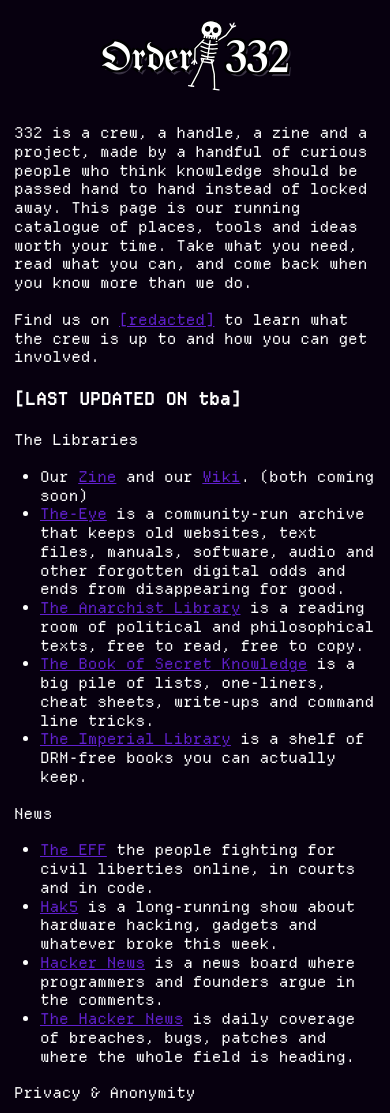
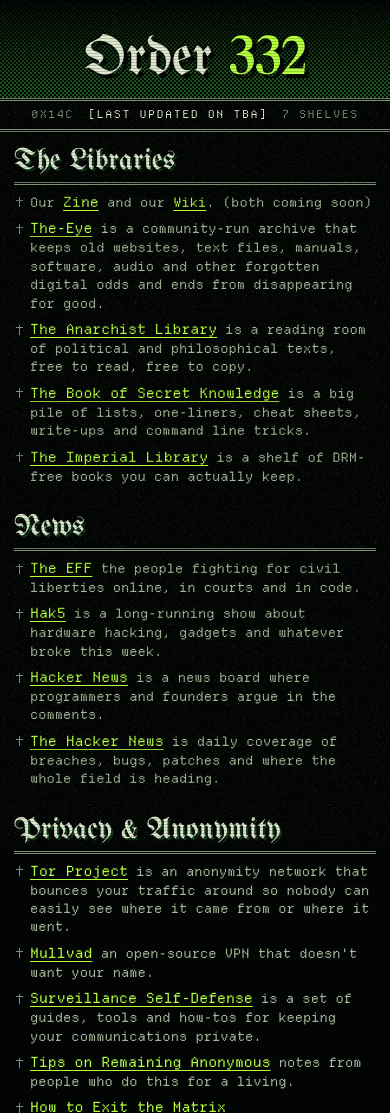
Before and after one commit to order-332/web, a website: page templates/20-gothic-linklist/index.html in a window 390 px wide. Shown: the top 1113 px of the page. Drawn offline with Linux system fonts and the light colour scheme.

Commit message:
Rebuild gothic linklist with a masthead and index columns

```diff
--- a/templates/20-gothic-linklist/index.html
+++ b/templates/20-gothic-linklist/index.html
@@ -3,19 +3,26 @@
 <head>
 <meta charset="utf-8">
 <meta name="viewport" content="width=device-width, initial-scale=1">
+<link rel="icon" href="/favicon.ico">
 <title>332 // gothic linklist</title>
 <link rel="stylesheet" href="../fonts/fonts.css">
 <link rel="stylesheet" href="style.css">
+<link rel="stylesheet" href="../shared/grave.css">
 </head>
 <body>
-<a class="bannerlink" href="#"><p class="banner"><span class="w1">Order</span><img class="skel" src="skeleton.svg" alt="" width="80" height="120"><span class="w2">332</span></p></a>
+<header class="mast">
+  <p class="name"><span class="w1">Order</span> <span class="w2">332</span></p>
+  <div class="line">
+    <span>0x14C</span>
+    <h1>[LAST UPDATED ON tba]</h1>
+    <span>7 shelves</span>
+  </div>
+</header>
 
-<p>332 is a crew, a handle, a zine and a project, made by a handful of curious people who think knowledge should be passed hand to hand instead of locked away. This page is our running catalogue of places, tools and ideas worth your time. Take what you need, read what you can, and come back when you know more than we do.</p>
-<p>Find us on <a href="#">[redacted]</a> to learn what the crew is up to and how you can get involved.</p>
+<main class="crypt">
 
-<h1>[LAST UPDATED ON tba]</h1>
-
-<p> The Libraries </p>
+<section>
+<h2>The Libraries</h2>
 <ul>
   <li>Our <a href="#">Zine</a> and our <a href="#">Wiki</a>. (both coming soon)</li>
   <li><a href="https://the-eye.eu/" target="_blank" rel="noopener noreferrer">The-Eye</a> is a community-run archive that keeps old websites, text files, manuals, software, audio and other forgotten digital odds and ends from disappearing for good.</li>
@@ -23,16 +30,20 @@
   <li><a href="https://github.com/trimstray/the-book-of-secret-knowledge" target="_blank" rel="noopener noreferrer">The Book of Secret Knowledge</a> is a big pile of lists, one-liners, cheat sheets, write-ups and command line tricks.</li>
   <li><a href="http://xfmro77i3lixucja.onion/" target="_blank" rel="noopener noreferrer">The Imperial Library</a> is a shelf of DRM-free books you can actually keep.</li>
 </ul>
+</section>
 
-<p> News </p>
+<section>
+<h2>News</h2>
 <ul>
   <li><a href="https://www.eff.org/" target="_blank" rel="noopener noreferrer">The EFF</a> the people fighting for civil liberties online, in courts and in code.</li>
   <li><a href="https://www.youtube.com/user/Hak5Darren" target="_blank" rel="noopener noreferrer">Hak5</a> is a long-running show about hardware hacking, gadgets and whatever broke this week.</li>
   <li><a href="https://news.ycombinator.com/" target="_blank" rel="noopener noreferrer">Hacker News</a> is a news board where programmers and founders argue in the comments.</li>
   <li><a href="https://thehackernews.com/" target="_blank" rel="noopener noreferrer">The Hacker News</a> is daily coverage of breaches, bugs, patches and where the whole field is heading.</li>
 </ul>
+</section>
 
-<p> Privacy &amp; Anonymity </p>
+<section>
+<h2>Privacy &amp; Anonymity</h2>
 <ul>
   <li><a href="https://www.torproject.org/" target="_blank" rel="noopener noreferrer">Tor Project</a> is an anonymity network that bounces your traffic around so nobody can easily see where it came from or where it went.</li>
   <li><a href="https://mullvad.net/en/" target="_blank" rel="noopener noreferrer">Mullvad</a> an open-source VPN that doesn't want your name.</li>
@@ -47,8 +58,10 @@
   <li><a href="https://prism-break.org/en/about/" target="_blank" rel="noopener noreferrer">PRISM Break</a> is a directory of decentralized and self-hosted replacements for the big platforms.</li>
   <li><a href="https://securedrop.org/" target="_blank" rel="noopener noreferrer">SecureDrop</a> is a platform that lets sources talk to journalists without getting burned.</li>
 </ul>
+</section>
 
-<p> Security </p>
+<section>
+<h2>Security</h2>
 <ul>
   <li><a href="https://sec.eff.org/articles" target="_blank" rel="noopener noreferrer">Security Education Companion</a> is free material for people who teach digital security to others.</li>
   <li><a href="https://www.linuxtopia.org/LinuxSecurity/index.html" target="_blank" rel="noopener noreferrer">Linux Security</a> is a guide by <a href="https://www.linuxtopia.org/LinuxSecurity/index.html" target="_blank" rel="noopener noreferrer">Linuxtopia</a> on locking down a Linux box.</li>
@@ -56,24 +69,27 @@
   <li><a href="https://ctf.order332.com/" target="_blank" rel="noopener">332 CTF</a> is our capture the flag. A legal place to break things, learn something and test what you think you know.</li>
   <li><a href="https://www.cybrary.it/" target="_blank" rel="noopener noreferrer">Cybrary</a> is an online school for security and IT skills.</li>
 </ul>
+</section>
 
-<p> Linux </p>
+<section>
+<h2>Linux</h2>
 <ul>
   <li><a href="https://www.linuxfromscratch.org/" target="_blank" rel="noopener noreferrer">Linux From Scratch (LFS)</a> is a project that walks you through building your own Linux system from source, one package at a time.</li>
   <li><a href="https://linuxjourney.com/" target="_blank" rel="noopener noreferrer">Linux Journey</a> is a free course for people who have never opened a terminal.</li>
   <li><a href="https://linuxnewbieguide.org/overview-of-chapters/" target="_blank" rel="noopener noreferrer">linux Newbie Guide</a> is a gentle starting point if Linux is brand new to you.</li>
   <li><a href="https://www.linuxtopia.org/" target="_blank" rel="noopener noreferrer">Linuxtopia</a> is a deep reference for anyone learning or running open source in the real world.</li>
 </ul>
+</section>
 
-<p> Neat Sites </p>
+<section>
+<h2>Neat Sites</h2>
 <ul>
-  <li><a href="../#03" target="_top">332.nfo</a> is a release info file for the crew, drawn in 80 columns of box characters.</li>
   <li><a href="../#04" target="_top">332 bbs</a> is a dial-up board login, phosphor and all.</li>
-  <li><a href="../#06" target="_top">332 hexdump</a> is the crew dumped to bytes, offset by offset.</li>
-  <li><a href="../#08" target="_top">332 glyph</a> is a page of dot-matrix sigils you can select like a terminal.</li>
-  <li><a href="../#09" target="_top">332 globe</a> is a dotted world you can turn, with the trace drawn across it.</li>
   <li><a href="../#10" target="_top">332 circuit</a> is the crew etched into a circuit board.</li>
-  <li><a href="../#11" target="_top">332 web</a> is a traceroute that ends somewhere you didn't expect.</li>
+  <li><a href="../#12" target="_top">332 grimoire</a> is a tome that opens on its spine.</li>
+  <li><a href="../#14" target="_top">332 orbit</a> is a portal of planets on the wire.</li>
+  <li><a href="../#15" target="_top">332 wired</a> is a program diary printed to a dithered desk.</li>
+  <li><a href="../#19" target="_top">332 ff7 box</a> is a menu window with the drop dates in it.</li>
   <li><a href="https://www.couragefound.org/" target="_blank" rel="noopener noreferrer">The Courage Foundation</a> raises money and support for people who blew the whistle and paid for it.</li>
   <li><a href="https://wikileaks.org/" target="_blank" rel="noopener noreferrer">WikiLeaks</a> publishes leaked documents and keeps them up.</li>
   <li><a href="https://spyware.neocities.org/" target="_blank" rel="noopener noreferrer">Spyware Watchdog</a> reviews software by how much it spies on you.</li>
@@ -86,8 +102,10 @@
   <li><a href="https://riseup.net/" target="_blank" rel="noopener noreferrer">Riseup</a> is a group that runs communication tools for people organizing for change. They build alternatives that don't need anybody's permission.</li>
   <li><a href="https://districts.neocities.org/" target="_blank" rel="noopener noreferrer">Districts</a> is a directory of small handmade sites, so you can find more pages like this one.</li>
 </ul>
+</section>
 
-<p> Tech </p>
+<section>
+<h2>Tech</h2>
 <ul>
   <li><a href="https://pwnagotchi.ai/" target="_blank" rel="noopener noreferrer">Pwnagotchi</a> is a little "AI" on a tiny board that learns from the WiFi around it and collects handshakes while you carry it around (either by listening quietly or by being rude about it).</li>
   <li><a href="https://hak5.org/products/bash-bunny" target="_blank" rel="noopener noreferrer">Bash Bunny</a> is a USB stick that pretends to be a keyboard, an ethernet adapter, a serial port, or all of them at once.</li>
@@ -102,6 +120,9 @@
   <li><a href="https://flipperzero.one/" target="_blank" rel="noopener noreferrer">Flipper Zero</a> <a href="https://discord.com/invite/y5E5m8jbgb" target="_blank" rel="noopener noreferrer">[Discord]</a> is a toy-shaped multi-tool for radios, access control, hardware and more. Open source, endlessly hackable. <a href="https://discord.com/invite/y5E5m8jbgb" target="_blank" rel="noopener noreferrer">[Discord]</a></li>
   <li><a href="https://retia.io/products/wi-fi-nugget-assembled" target="_blank" rel="noopener noreferrer">WiFi Nugget</a> is a small WiFi board with a screen and buttons, soldered and ready to flash.</li>
 </ul>
+</section>
+
+</main>
 
 <p class="foot"><a class="btn" href="#"><span class="mark" aria-hidden="true"></span><span class="bt">ORDER<br>332</span></a> <a href="#">about</a></p>
 </body>
--- a/templates/20-gothic-linklist/style.css
+++ b/templates/20-gothic-linklist/style.css
@@ -1,34 +1,47 @@
-html{background:#07000f;color-scheme:dark}
-body{max-width:720px;margin:0 auto;padding:8px 0 24px;background:#07000f;color:#fff;
-  font:16px/1.25 Departure,"Lucida Console",monospace;letter-spacing:0}
-a{color:#6120ce}
-a:hover{color:#8a50ff}
-::selection{background:#6120ce;color:#fff}
-p{margin:18px 0}
-h1{font-size:20px;line-height:24px;font-weight:700;margin:20px 0}
-ul{margin:16px 0;padding-left:40px}
-li{margin:0}
+/* 332 // gothic linklist: a crypt index. blackletter over 1-bit decay */
+:root{--black:#020503;--bone:#dfe8cf;--silver:#a7b59a;--dim:#7d8f76;--line:#1d4a26;--acid:#b5ff41;--pink:#ff1f8f;color-scheme:dark}
+*{box-sizing:border-box;margin:0;padding:0}
+body{font:14px/1.42 Departure,"Lucida Console",monospace;color:var(--silver)}
+/* decay creeping in from both margins */
+body::before,body::after{content:"";position:fixed;top:0;bottom:0;width:7vw;z-index:-1;background:conic-gradient(#1d5a1e 25%,#0000 0 50%,#1d5a1e 0 75%,#0000 0) 0 0/4px 4px}
+body::before{left:0;mask:linear-gradient(90deg,#000,#0000)}
+body::after{right:0;mask:linear-gradient(270deg,#000,#0000)}
+a{color:var(--acid);text-underline-offset:3px}
+a:hover,a:focus-visible{background:var(--acid);color:var(--black);text-decoration:none;outline:0}
 
-.bannerlink{text-decoration:none;color:#fff}
-.banner{position:relative;display:flex;justify-content:center;align-items:center;margin:10px 0 22px;height:110px;
-  font:78px/1 Frak,"Old English Text MT",serif;color:#fff;
-  text-shadow:-2px -2px 0 #000,2px -2px 0 #000,-2px 2px 0 #000,2px 2px 0 #000,3px 4px 0 #3a3344}
-.banner .w1{position:relative;z-index:1}
-.banner .w2{position:relative;z-index:1;margin-left:-16px;font-size:84px}
-.skel{position:relative;z-index:2;width:72px;height:108px;margin:-10px 0 0 -10px;transform:rotate(8deg)}
+/* the masthead: the name punched out of a dithered band, a thin line of metadata under double rules */
+.mast{position:relative;text-align:center}
+.mast::before{content:"";position:absolute;inset:0 0 34px;z-index:-1;background:conic-gradient(#1d5a1e 25%,#0000 0 50%,#1d5a1e 0 75%,#0000 0) 0 0/4px 4px;mask:linear-gradient(#0000,#000 90%)}
+.name{padding:clamp(18px,4vh,40px) 12px clamp(8px,1.5vh,16px);font:clamp(56px,12.5vw,196px)/.92 Frak,"Old English Text MT",serif;color:var(--bone);text-shadow:0 0 0 #000,4px 4px 0 #020503,-1px -1px 0 #020503}
+.w2{color:var(--acid)}
+.line{display:flex;align-items:center;justify-content:space-between;gap:12px;padding:6px 8vw;border-block:3px double var(--dim);font-size:11px;letter-spacing:.14em;text-transform:uppercase;color:var(--dim)}
+.line h1{font:inherit;color:var(--bone)}
 
-.foot{display:flex;align-items:flex-end;gap:6px;margin-top:22px}
-.btn{display:flex;align-items:center;gap:3px;width:64px;height:24px;padding:1px 3px;background:#000;border:1px solid #9a9aa8;text-decoration:none}
-.mark{width:22px;height:12px;background:linear-gradient(160deg,#0000 0 30%,#3a4ad8 30% 55%,#0000 55%),linear-gradient(20deg,#6a7aff 0 40%,#0000 40%);
-  clip-path:polygon(0 100%,30% 20%,55% 60%,80% 0,100% 100%)}
-.bt{font:8px/1 Departure,monospace;color:#fff;text-align:right;flex:1}
-.foot a:last-child{font-size:15px}
+/* the index: a wall of columns with hairline rules */
+.crypt{columns:4 300px;column-gap:28px;column-rule:1px solid var(--line);max-width:1720px;margin:0 auto;padding:18px 8vw 24px;}
+.crypt section{margin-bottom:26px}
+.crypt h2{break-after:avoid;font:400 clamp(30px,2.6vw,42px)/1 Frak,serif;color:var(--bone);text-shadow:2px 2px #0f3a1c;padding-bottom:6px;margin-bottom:8px;border-bottom:3px double var(--dim)}
+.crypt ul{list-style:none}
+.crypt li{break-inside:avoid;position:relative;padding-left:16px;margin-bottom:7px;font-size:13px}
+.crypt li::before{content:"";position:absolute;left:2px;top:.35em;width:7px;height:10px;background:linear-gradient(var(--dim) 0 0) 50% 0/1px 100% no-repeat,linear-gradient(var(--dim) 0 0) 0 30%/100% 1px no-repeat}
+.crypt li:hover{color:var(--bone)}
+.crypt li:hover::before{background:linear-gradient(var(--pink) 0 0) 50% 0/1px 100% no-repeat,linear-gradient(var(--pink) 0 0) 0 30%/100% 1px no-repeat}
+.crypt li a:first-child{font-size:14px}
+
+.foot{display:flex;align-items:center;justify-content:center;gap:12px;padding:12px;border-top:1px solid var(--dim)}
+.btn{display:flex;align-items:center;gap:4px;width:88px;height:31px;padding:2px 4px;text-decoration:none;background:var(--black);border:2px outset var(--silver)}
+.mark{width:24px;height:24px;background:url(../shared/logo-1bit.png) center/cover;image-rendering:pixelated}
+.bt{flex:1;font:9px/1 Departure,monospace;color:var(--bone);text-align:right}
 
 @media (max-width:760px){
-  body{padding:8px 14px 24px;font-size:15px}
-  .banner{font-size:40px;height:84px}
-  .banner .w2{font-size:46px;margin-left:-8px}
-  .skel{width:50px;height:75px}
-  h1{font-size:17px}
-  ul{padding-left:26px}
+  body::before,body::after{display:none}
+  .crypt{padding:14px 14px 20px}
 }
+
+/* the scrollbar: a 1-bit dithered bar in a ruled slot, solid when you touch it */
+html:root{scrollbar-color:auto}
+::-webkit-scrollbar{width:12px}
+::-webkit-scrollbar-track{background:repeating-linear-gradient(#2c3a2c 0 1px,#0000 1px 32px) 0 0/5px 100% no-repeat,#020503;border-left:1px solid #2c3a2c}
+::-webkit-scrollbar-thumb{min-height:48px;background:conic-gradient(#b5ff41 25%,#020503 0 50%,#b5ff41 0 75%,#020503 0) 0 0/4px 4px;border:1px solid #dfe8cf}
+::-webkit-scrollbar-thumb:hover,::-webkit-scrollbar-thumb:active{background:#b5ff41;border-color:#b5ff41}
+@supports not selector(::-webkit-scrollbar){html:root{scrollbar-color:#b5ff41 #020503}}
```
Also changed, not shown: templates/20-gothic-linklist/skeleton.svg (deleted).
